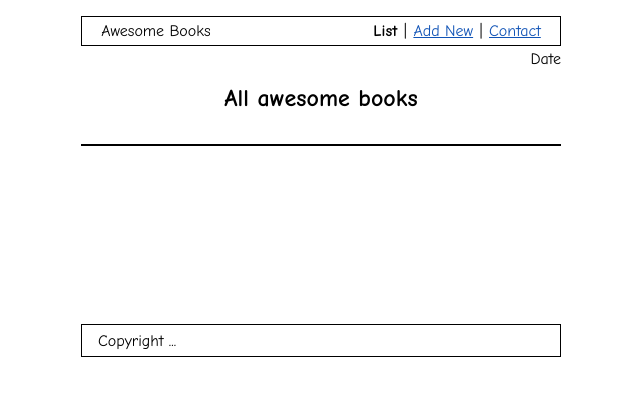
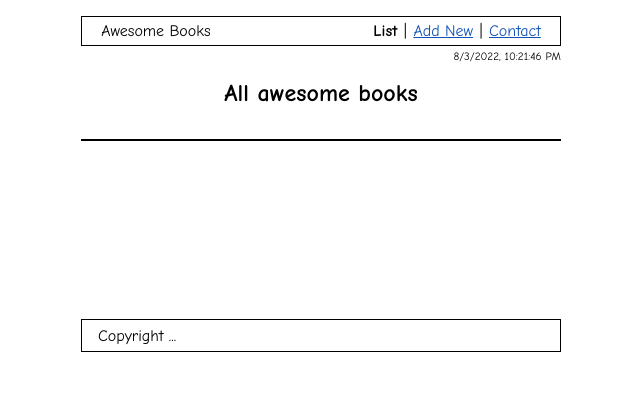
Before and after one commit to MarcoOquendoC/awesomeBooks, a website with bundled scripts: page index.html in a window 1280 px wide. Shown: the whole page, without its empty margins (319-959 px from the left). Built offline with nearby package versions, Linux system fonts and the light colour scheme.

Commit message:
Add date and time

```diff
--- a/index.css
+++ b/index.css
@@ -144,3 +144,7 @@ section {
   font-weight: 600;
   cursor: default;
 }
+
+#fecha {
+  font-size: 0.7rem;
+}
--- a/index.html
+++ b/index.html
@@ -22,7 +22,7 @@
         <li><a id="navContact" href="#">Contact</a></li>
       </ul>
     </nav>
-    <div id="fecha">Date</div>
+    <div id="fecha">TIME</div>
   </header>
   <main>
     <section id="list" >
--- a/scripts/app.js
+++ b/scripts/app.js
@@ -64,3 +64,10 @@ document.getElementById('bookList').addEventListener('click', (e) => {
 
   Storage.deleteBook(e.target.parentElement.previousElementSibling.textContent);
 });
+
+const fecha = document.getElementById('fecha')
+setInterval(setDate,  1000)
+function setDate() {
+  const date = new Date();
+  fecha.innerHTML = date.toLocaleString('en-US');
+}
```
